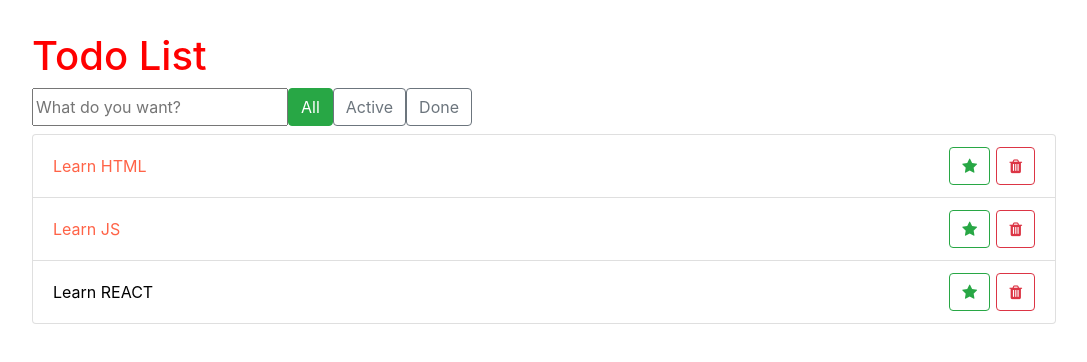
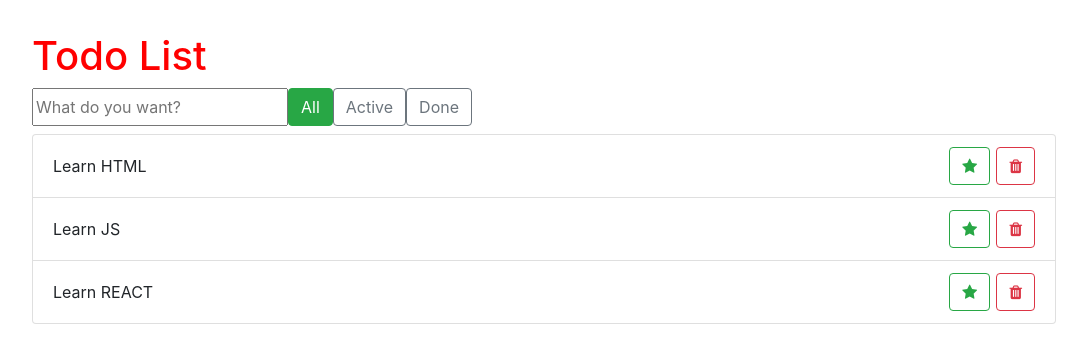
Before and after one commit to Lexa29041995/react_todo, a React (Create React App) app: page / in a window 1280 px wide. Shown: the top 362 px of the page, without its empty margins (96-1183 px from the left). Built offline with nearby package versions, Linux system fonts and the light colour scheme.

Commit message:
onImportant onDone and onDelete(in process)

```diff
--- a/src/components/App/App.js
+++ b/src/components/App/App.js
@@ -5,23 +5,39 @@ import SearchBlock from '../SearchBlock';
 import TodoList from '../ToDoList';
 import './App.css';
 
+class App extends React.Component {
 
-const App = () => {
+  state = {
+      todoData: [
+        {label:'Learn HTML', important:true, id: 1,},
+        {label:'Learn JS', important:true, id: 2,},
+        {label:'Learn REACT', important:false, id: 3,}
+      ]
+  };
 
-  const todoData = [
-    {label:'Learn HTML', important:true, id: 1,},
-    {label:'Learn JS', important:true, id: 2,},
-    {label:'Learn REACT', important:false, id: 3,}
-  ];
+  deleteItem = (id) => {
+    this.setState(({ todoData }) => {
+      const index = todoData.findIndex((elem) => elem.id === id)
+      todoData.splice(index, 1);
 
-  return (
+      return {
+        todoData: todoData
+      }
+    });
+  }
+
+  render() {
+    return (
     <div className ='App'>
       <AppHeader />
       <SearchBlock />
-      <TodoList todoItems = {todoData} />
+      <TodoList todoItems = {this.state.todoData} onDelete= {this.deleteItem} />
     </div>
 
-);
+    );
+  }
 }
 
+
+
 export default App;
--- a/src/components/ToDoList/ToDoList.js
+++ b/src/components/ToDoList/ToDoList.js
@@ -2,7 +2,7 @@ import React from 'react';
 import ToDoListItem from '../ToDoListItem/ToDoListItem';
 import './ToDoList.css';
 
-const TodoList = ({todoItems}) => {
+const TodoList = ({todoItems, onDelete}) => {
 
   const elements = todoItems.map((element) => {
 
@@ -11,7 +11,10 @@ const TodoList = ({todoItems}) => {
     return (
 
       <li key = {id} className ='list-group-item'>
-        <ToDoListItem {...otherProps}/>
+        <ToDoListItem
+          {...otherProps}
+          onDelete = {() => onDelete(id)}
+          />
       </li>
     );
   });
--- a/src/components/ToDoListItem/ToDoListItem.css
+++ b/src/components/ToDoListItem/ToDoListItem.css
@@ -9,6 +9,10 @@
 .todo-list-label {
     cursor: pointer;
 }
-.todo-list-label.done {
+.todo-list-item.done .todo-list-label {
     text-decoration: line-through;
 }
+.todo-list-item.important .todo-list-label {
+    font-weight: bold;
+    color:green;
+}
--- a/src/components/ToDoListItem/ToDoListItem.js
+++ b/src/components/ToDoListItem/ToDoListItem.js
@@ -5,37 +5,57 @@ import './ToDoListItem.css'
 class ToDoListItem extends React.Component {
 
     state = {
-        done:false
+        done:false,
+        important: false,
     };
 
     onLabelClick = () => {
-        console.log(this.props.label);
+        this.setState((state) => {
+            return {
+                done: !state.done
+            };
+        });
+    };
+    onImportantBtnClisc = () => {
+        this.setState((state) =>{
+            return{
+                important: !state.important
+            }
+
+        });
     }
 
     render() {
-        const { label, important } = this.props;
-        const { done } = this.state;
+        const { label, onDelete } = this.props;
+        const { done, important } = this.state;
 
-        let classNames = 'todo-list-label';
+        let classNames = 'todo-list-item';
         if (done) {
             classNames += ' done';
         }
-
-        const style = {
-            color: important ? 'tomato':'black',
-        };
+        if (important) {
+            classNames += ' important';
+        }
 
         return (
-            <div className = 'todo-list-item'>
+            <div className = {classNames}>
                 <span
-                    className = {classNames}
-                    style = {style}
+                    className = 'todo-list-label'
                     onClick={ this.onLabelClick }
                 >
                     { label }
                 </span>
-                <button className = 'btn btn-outline-success btn-important'><i className="fa fa-star" aria-hidden="true"></i></button>
-                <button className = 'btn btn-outline-danger'><i className="fa fa-trash" aria-hidden="true"></i></button>
+                <button className = 'btn btn-outline-success
+                 btn-important'
+                 onClick={this.onImportantBtnClisc}
+                 >
+                     <i className="fa fa-star" aria-hidden="true">
+                    </i></button>
+                <button className = 'btn btn-outline-danger'
+                onClick = { onDelete }
+                >
+                    <i className="fa fa-trash" aria-hidden="true">
+                    </i></button>
             </div>
 
         );
```
